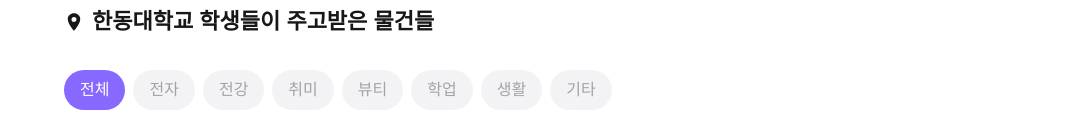
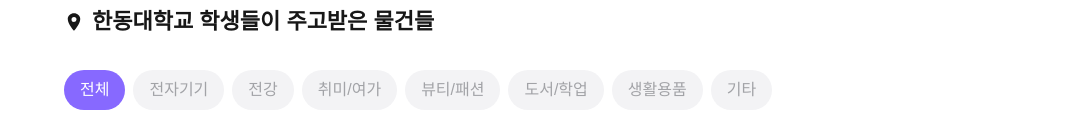
Before and after one commit to Club-PARD/GZ, a Next.js app: page /home in a window 1280 px wide. Shown: the part 363-503 px from the top of the page, without its empty margins (196-1279 px from the left). Built offline with nearby package versions, Linux system fonts and the light colour scheme; grey boxes are pictures that could not be loaded; a web font is replaced by a local one.

Commit message:
main 오늘 최최종

```diff
--- a/src/pages/home/index.tsx
+++ b/src/pages/home/index.tsx
@@ -12,12 +12,12 @@
 
   const categories = [
     { id: 'all', name: '전체' },
-    { id: 'electronics', name: '전자' },
+    { id: 'electronics', name: '전자기기' },
     { id: 'camera', name: '전강' },
-    { id: 'hobby', name: '취미' },
-    { id: 'beauty', name: '뷰티' },
-    { id: 'study', name: '학업' },
-    { id: 'life', name: '생활' },
+    { id: 'hobby', name: '취미/여가' },
+    { id: 'beauty', name: '뷰티/패션' },
+    { id: 'study', name: '도서/학업' },
+    { id: 'life', name: '생활용품' },
     { id: 'etc', name: '기타' },
   ];
 
@@ -77,7 +77,8 @@
       category: '생활용품',
       price: { hour: 5000, day: 20000 },
       timeUnit: { hour: '1시간', day: '1일' }
-      }, {
+    },
+    {
       id: 8,
       title: '비싼 캠핑 용품입니다.',
       image: '/images/camping.jpg',
@@ -85,7 +86,6 @@
       price: { hour: 3000, day: 12000 },
       timeUnit: { hour: '1시간', day: '1일' }
     }
-
   ];
 
   return (
```
Lines whose indentation alone changed are shown as unchanged.
